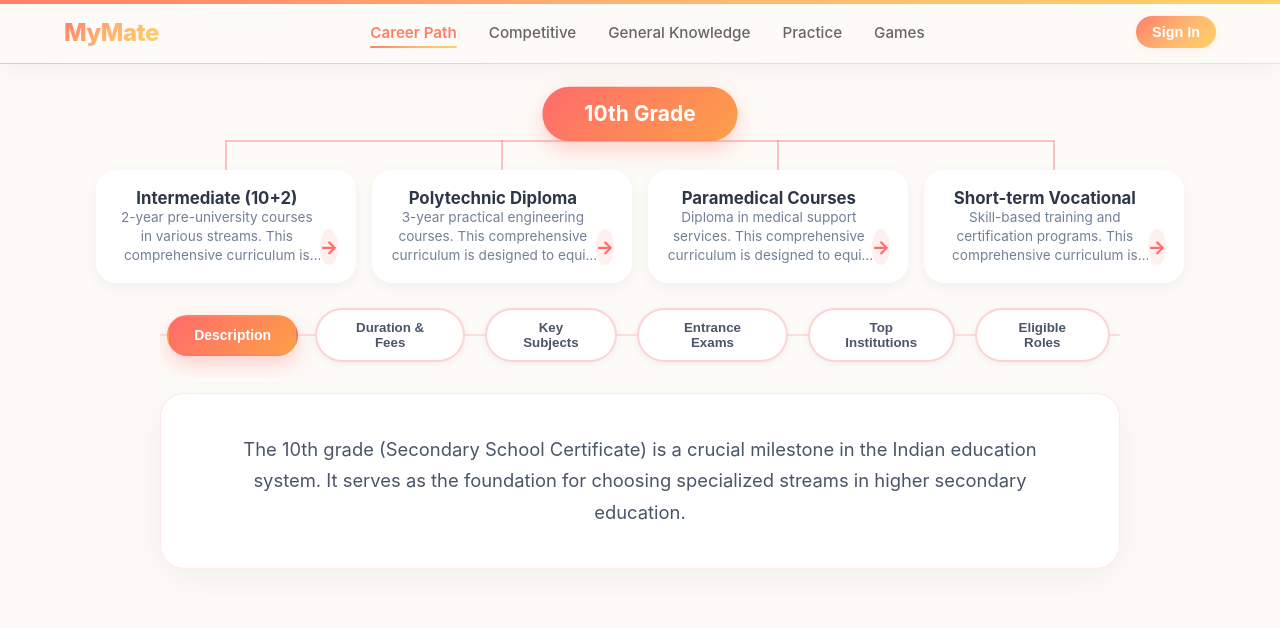
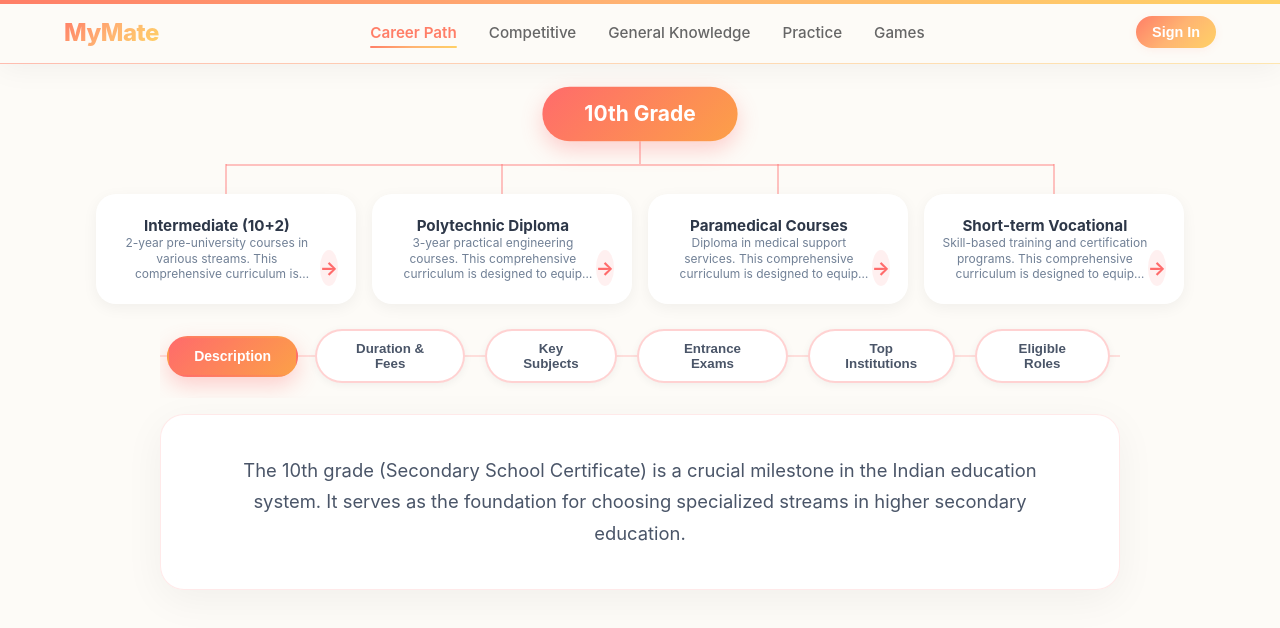
Before and after one commit to mymate01/mymate-app, a Next.js app: page /career-path in a window 1280 px wide. Shown: the top 628 px of the page. Built offline with nearby package versions, Linux system fonts and the light colour scheme.

Commit message:
fix(MYM-11): restore gap for SVG curved line, revert font sizes to smaller size

```diff
--- a/src/components/CareerMap/CareerMap.module.css
+++ b/src/components/CareerMap/CareerMap.module.css
@@ -64,7 +64,7 @@
   flex-direction: column;
   align-items: center;
   width: 100%;
-  margin-top: 0px; /* Reduced from 20px */
+  margin-top: 24px; /* Give space for SVG curved line to draw */
 }
 
 .historyPill {
@@ -239,7 +239,7 @@
 }
 
 .nodeTitle {
-  font-size: 1.05rem; /* Increased font size */
+  font-size: 0.95rem; /* Reduced font size */
   font-weight: 700;
   margin: 0;
   color: #2d3748;
@@ -247,14 +247,14 @@
 
 .activeNode .nodeTitle {
   color: white;
-  font-size: 1.4rem;
+  font-size: 1.3rem;
 }
 
 .nodeDescription {
-  font-size: 0.85rem; /* Increased font size */
+  font-size: 0.75rem; /* Reduced font size */
   color: #718096;
   margin: 0;
-  line-height: 1.4;
+  line-height: 1.3;
   display: -webkit-box;
   -webkit-line-clamp: 3;
   -webkit-box-orient: vertical;
@@ -264,7 +264,7 @@
 
 .activeNode .nodeDescription {
   color: rgba(255,255,255,0.9);
-  font-size: 1.05rem;
+  font-size: 0.95rem;
   display: block; /* Remove clamp for active node */
 }
 
```
